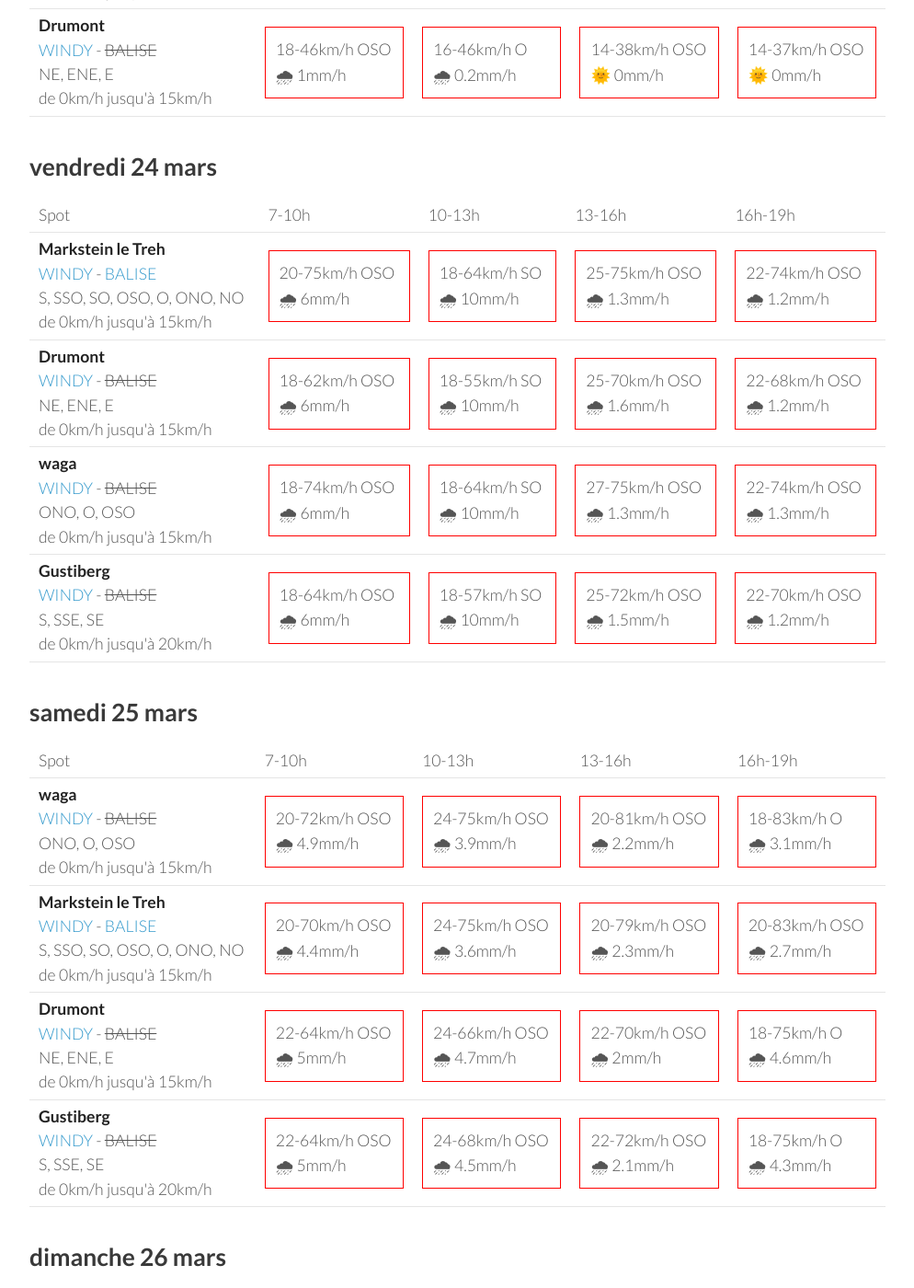
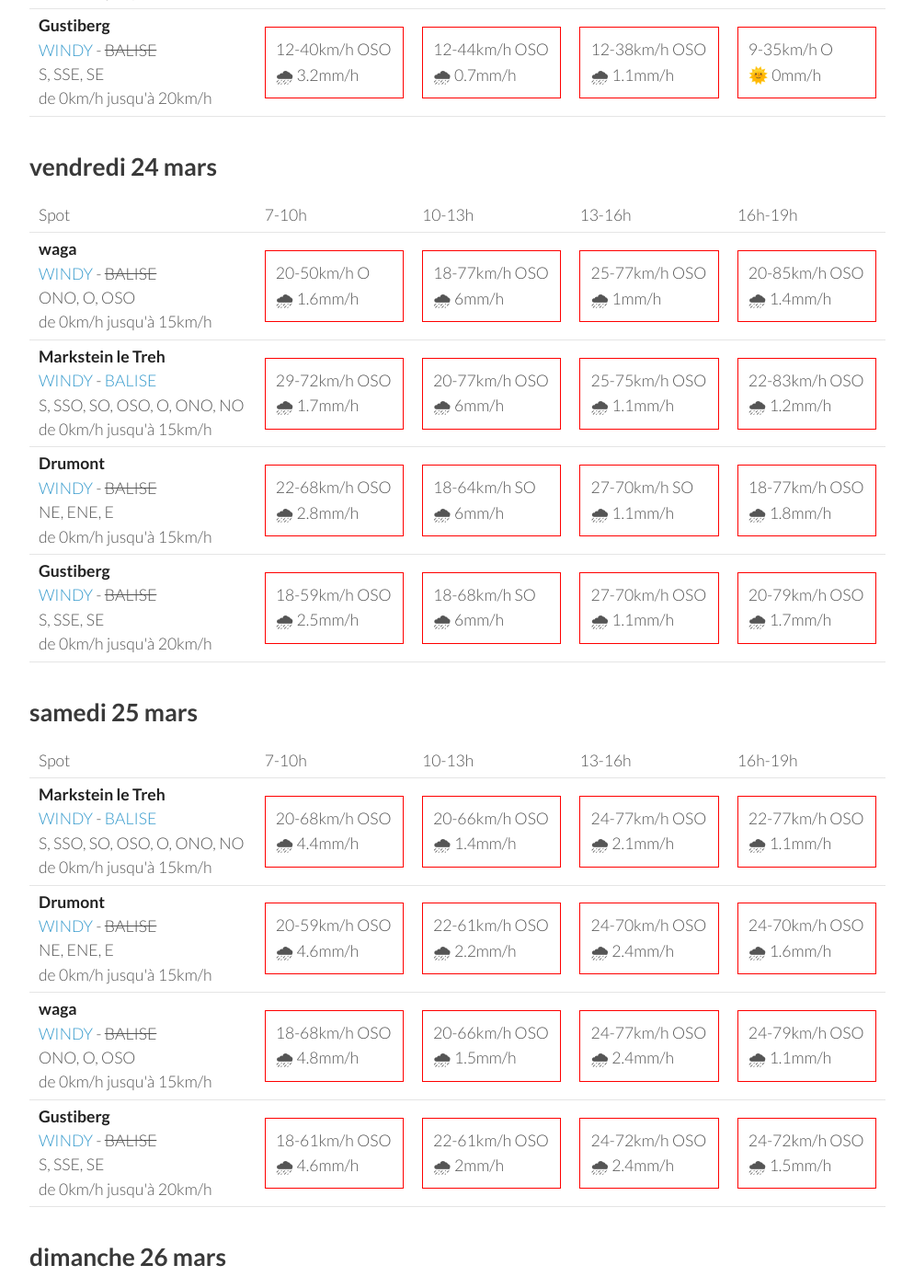
Before and after one commit to parapente-dans-le-nord/parapente-dans-le-nord.github.io, a Jekyll site: the page built from vosges.markdown, in a window 1280 px wide and 1400 px high, scrolled down 1299 px. Shown: the whole window at 92% size, without its empty margins (26-1020 px from the left). Built offline with Jekyll 4.4.1, drawn with Linux system fonts in a browser that asks for light colours; some of the changed text lies outside the part shown.

Commit message:
update index.markdown

```diff
--- a/vosges.markdown
+++ b/vosges.markdown
@@ -25,36 +25,36 @@ page mise à jour le mercredi 22 mars 13:16
         <td><strong>waga</strong><br><a href="https://windy.com/47.903/6.996?47.900,6.983,15">WINDY</a> - <span class="no-balise"> BALISE </span><br> <span class="vent-favorable">ONO, O, OSO</span><br><span class="force-vent">de 0km/h jusqu'à 15km/h</span> </td>
 
             <td><div class="not-flyable"><p>0-0km/h NA</p><p>🌧️ 0mm/h</p></div></td>
-            <td><div class="not-flyable"><p>11-27km/h ONO</p><p>🌞 0mm/h</p></div></td>
-            <td><div class="not-flyable"><p>9-27km/h ONO</p><p>🌞 0mm/h</p></div></td>
-            <td><div class="not-flyable"><p>7-22km/h OSO</p><p>🌞 0mm/h</p></div></td>
+            <td><div class="not-flyable"><p>0-0km/h NA</p><p>🌧️ 0mm/h</p></div></td>
+            <td><div class="not-flyable"><p>0-0km/h NA</p><p>🌧️ 0mm/h</p></div></td>
+            <td><div class="not-flyable"><p>9-29km/h O</p><p>🌞 0mm/h</p></div></td>
 
     </tr>
 <tr>
         <td><strong>Markstein le Treh</strong><br><a href="https://windy.com/47.926/7.012?47.505,7.012,8,m:eY1agmQ">WINDY</a> - <span class=""><a href="http://www.balisemeteo.com/balise.php?idBalise=136">BALISE</a> </span><br> <span class="vent-favorable">S, SSO, SO, OSO, O, ONO, NO</span><br><span class="force-vent">de 0km/h jusqu'à 15km/h</span> </td>
 
             <td><div class="not-flyable"><p>0-0km/h NA</p><p>🌧️ 0mm/h</p></div></td>
-            <td><div class="not-flyable"><p>18-40km/h OSO</p><p>🌞 0mm/h</p></div></td>
-            <td><div class="not-flyable"><p>16-38km/h OSO</p><p>🌞 0mm/h</p></div></td>
-            <td><div class="not-flyable"><p>14-35km/h OSO</p><p>🌞 0mm/h</p></div></td>
+            <td><div class="not-flyable"><p>0-0km/h NA</p><p>🌧️ 0mm/h</p></div></td>
+            <td><div class="not-flyable"><p>0-0km/h NA</p><p>🌧️ 0mm/h</p></div></td>
+            <td><div class="not-flyable"><p>16-42km/h OSO</p><p>🌞 0mm/h</p></div></td>
 
     </tr>
 <tr>
         <td><strong>Drumont</strong><br><a href="https://windy.com/47.898/6.919?47.687,6.919,9,m:eYYagmG">WINDY</a> - <span class="no-balise"> BALISE </span><br> <span class="vent-favorable">NE, ENE, E</span><br><span class="force-vent">de 0km/h jusqu'à 15km/h</span> </td>
 
             <td><div class="not-flyable"><p>0-0km/h NA</p><p>🌧️ 0mm/h</p></div></td>
-            <td><div class="not-flyable"><p>18-44km/h O</p><p>🌞 0mm/h</p></div></td>
-            <td><div class="not-flyable"><p>16-44km/h OSO</p><p>🌞 0mm/h</p></div></td>
-            <td><div class="not-flyable"><p>14-38km/h OSO</p><p>🌞 0mm/h</p></div></td>
+            <td><div class="not-flyable"><p>0-0km/h NA</p><p>🌧️ 0mm/h</p></div></td>
+            <td><div class="not-flyable"><p>0-0km/h NA</p><p>🌧️ 0mm/h</p></div></td>
+            <td><div class="not-flyable"><p>12-38km/h OSO</p><p>🌞 0mm/h</p></div></td>
 
     </tr>
 <tr>
         <td><strong>Gustiberg</strong><br><a href="https://windy.com/47.894/6.934?47.891,6.934,15,m:eYYagmI">WINDY</a> - <span class="no-balise"> BALISE </span><br> <span class="vent-favorable">S, SSE, SE</span><br><span class="force-vent">de 0km/h jusqu'à 20km/h</span> </td>
 
             <td><div class="not-flyable"><p>0-0km/h NA</p><p>🌧️ 0mm/h</p></div></td>
-            <td><div class="not-flyable"><p>12-38km/h O</p><p>🌞 0mm/h</p></div></td>
-            <td><div class="not-flyable"><p>12-40km/h OSO</p><p>🌞 0mm/h</p></div></td>
-            <td><div class="not-flyable"><p>11-31km/h OSO</p><p>🌞 0mm/h</p></div></td>
+            <td><div class="not-flyable"><p>0-0km/h NA</p><p>🌧️ 0mm/h</p></div></td>
+            <td><div class="not-flyable"><p>0-0km/h NA</p><p>🌧️ 0mm/h</p></div></td>
+            <td><div class="not-flyable"><p>9-33km/h OSO</p><p>🌞 0mm/h</p></div></td>
 
     </tr>
 
@@ -76,40 +76,40 @@ page mise à jour le mercredi 22 mars 13:16
 <tr>
         <td><strong>waga</strong><br><a href="https://windy.com/47.903/6.996?47.900,6.983,15">WINDY</a> - <span class="no-balise"> BALISE </span><br> <span class="vent-favorable">ONO, O, OSO</span><br><span class="force-vent">de 0km/h jusqu'à 15km/h</span> </td>
 
-            <td><div class="not-flyable"><p>9-25km/h O</p><p>🌧 0.6mm/h</p></div></td>
-            <td><div class="not-flyable"><p>9-29km/h ONO</p><p>🌞 0mm/h</p></div></td>
-            <td><div class="not-flyable"><p>7-22km/h O</p><p>🌞 0mm/h</p></div></td>
-            <td><div class="not-flyable"><p>9-22km/h O</p><p>🌞 0mm/h</p></div></td>
+            <td><div class="not-flyable"><p>11-29km/h O</p><p>🌧 2mm/h</p></div></td>
+            <td><div class="not-flyable"><p>11-33km/h O</p><p>🌧 0.4mm/h</p></div></td>
+            <td><div class="not-flyable"><p>12-31km/h O</p><p>🌧 0.8mm/h</p></div></td>
+            <td><div class="not-flyable"><p>7-27km/h O</p><p>🌞 0mm/h</p></div></td>
 
 
     </tr>
 <tr>
         <td><strong>Markstein le Treh</strong><br><a href="https://windy.com/47.926/7.012?47.505,7.012,8,m:eY1agmQ">WINDY</a> - <span class=""><a href="http://www.balisemeteo.com/balise.php?idBalise=136">BALISE</a> </span><br> <span class="vent-favorable">S, SSO, SO, OSO, O, ONO, NO</span><br><span class="force-vent">de 0km/h jusqu'à 15km/h</span> </td>
 
-            <td><div class="not-flyable"><p>18-46km/h OSO</p><p>🌧 0.8mm/h</p></div></td>
-            <td><div class="not-flyable"><p>16-46km/h OSO</p><p>🌞 0mm/h</p></div></td>
-            <td><div class="not-flyable"><p>14-37km/h OSO</p><p>🌞 0mm/h</p></div></td>
-            <td><div class="not-flyable"><p>16-37km/h OSO</p><p>🌞 0mm/h</p></div></td>
+            <td><div class="not-flyable"><p>22-50km/h OSO</p><p>🌧 2.3mm/h</p></div></td>
+            <td><div class="not-flyable"><p>22-51km/h OSO</p><p>🌧 0.5mm/h</p></div></td>
+            <td><div class="not-flyable"><p>20-50km/h OSO</p><p>🌧 1mm/h</p></div></td>
+            <td><div class="not-flyable"><p>12-40km/h OSO</p><p>🌞 0mm/h</p></div></td>
+
+
+    </tr>
+<tr>
+        <td><strong>Drumont</strong><br><a href="https://windy.com/47.898/6.919?47.687,6.919,9,m:eYYagmG">WINDY</a> - <span class="no-balise"> BALISE </span><br> <span class="vent-favorable">NE, ENE, E</span><br><span class="force-vent">de 0km/h jusqu'à 15km/h</span> </td>
+
+            <td><div class="not-flyable"><p>18-50km/h OSO</p><p>🌧 3.7mm/h</p></div></td>
+            <td><div class="not-flyable"><p>18-51km/h OSO</p><p>🌧 0.8mm/h</p></div></td>
+            <td><div class="not-flyable"><p>18-46km/h O</p><p>🌧 1.3mm/h</p></div></td>
+            <td><div class="not-flyable"><p>11-40km/h O</p><p>🌞 0mm/h</p></div></td>
 
 
     </tr>
 <tr>
         <td><strong>Gustiberg</strong><br><a href="https://windy.com/47.894/6.934?47.891,6.934,15,m:eYYagmI">WINDY</a> - <span class="no-balise"> BALISE </span><br> <span class="vent-favorable">S, SSE, SE</span><br><span class="force-vent">de 0km/h jusqu'à 20km/h</span> </td>
 
-            <td><div class="not-flyable"><p>12-38km/h OSO</p><p>🌧 0.8mm/h</p></div></td>
-            <td><div class="not-flyable"><p>12-40km/h OSO</p><p>🌞 0mm/h</p></div></td>
-            <td><div class="not-flyable"><p>11-31km/h OSO</p><p>🌞 0mm/h</p></div></td>
-            <td><div class="not-flyable"><p>11-31km/h OSO</p><p>🌞 0mm/h</p></div></td>
-
-
-    </tr>
-<tr>
-        <td><strong>Drumont</strong><br><a href="https://windy.com/47.898/6.919?47.687,6.919,9,m:eYYagmG">WINDY</a> - <span class="no-balise"> BALISE </span><br> <span class="vent-favorable">NE, ENE, E</span><br><span class="force-vent">de 0km/h jusqu'à 15km/h</span> </td>
-
-            <td><div class="not-flyable"><p>18-46km/h OSO</p><p>🌧 1mm/h</p></div></td>
-            <td><div class="not-flyable"><p>16-46km/h O</p><p>🌧 0.2mm/h</p></div></td>
-            <td><div class="not-flyable"><p>14-38km/h OSO</p><p>🌞 0mm/h</p></div></td>
-            <td><div class="not-flyable"><p>14-37km/h OSO</p><p>🌞 0mm/h</p></div></td>
+            <td><div class="not-flyable"><p>12-40km/h OSO</p><p>🌧 3.2mm/h</p></div></td>
+            <td><div class="not-flyable"><p>12-44km/h OSO</p><p>🌧 0.7mm/h</p></div></td>
+            <td><div class="not-flyable"><p>12-38km/h OSO</p><p>🌧 1.1mm/h</p></div></td>
+            <td><div class="not-flyable"><p>9-35km/h O</p><p>🌞 0mm/h</p></div></td>
 
 
     </tr>
@@ -130,42 +130,42 @@ page mise à jour le mercredi 22 mars 13:16
       <td>16h-19h</td>
     </tr>
 <tr>
+        <td><strong>waga</strong><br><a href="https://windy.com/47.903/6.996?47.900,6.983,15">WINDY</a> - <span class="no-balise"> BALISE </span><br> <span class="vent-favorable">ONO, O, OSO</span><br><span class="force-vent">de 0km/h jusqu'à 15km/h</span> </td>
+
+            <td><div class="not-flyable"><p>20-50km/h O</p><p>🌧 1.6mm/h</p></div></td>
+            <td><div class="not-flyable"><p>18-77km/h OSO</p><p>🌧 6mm/h</p></div></td>
+            <td><div class="not-flyable"><p>25-77km/h OSO</p><p>🌧 1mm/h</p></div></td>
+            <td><div class="not-flyable"><p>20-85km/h OSO</p><p>🌧 1.4mm/h</p></div></td>
+
+
+    </tr>
+<tr>
         <td><strong>Markstein le Treh</strong><br><a href="https://windy.com/47.926/7.012?47.505,7.012,8,m:eY1agmQ">WINDY</a> - <span class=""><a href="http://www.balisemeteo.com/balise.php?idBalise=136">BALISE</a> </span><br> <span class="vent-favorable">S, SSO, SO, OSO, O, ONO, NO</span><br><span class="force-vent">de 0km/h jusqu'à 15km/h</span> </td>
 
-            <td><div class="not-flyable"><p>20-75km/h OSO</p><p>🌧 6mm/h</p></div></td>
-            <td><div class="not-flyable"><p>18-64km/h SO</p><p>🌧 10mm/h</p></div></td>
-            <td><div class="not-flyable"><p>25-75km/h OSO</p><p>🌧 1.3mm/h</p></div></td>
-            <td><div class="not-flyable"><p>22-74km/h OSO</p><p>🌧 1.2mm/h</p></div></td>
+            <td><div class="not-flyable"><p>29-72km/h OSO</p><p>🌧 1.7mm/h</p></div></td>
+            <td><div class="not-flyable"><p>20-77km/h OSO</p><p>🌧 6mm/h</p></div></td>
+            <td><div class="not-flyable"><p>25-75km/h OSO</p><p>🌧 1.1mm/h</p></div></td>
+            <td><div class="not-flyable"><p>22-83km/h OSO</p><p>🌧 1.2mm/h</p></div></td>
 
 
     </tr>
 <tr>
         <td><strong>Drumont</strong><br><a href="https://windy.com/47.898/6.919?47.687,6.919,9,m:eYYagmG">WINDY</a> - <span class="no-balise"> BALISE </span><br> <span class="vent-favorable">NE, ENE, E</span><br><span class="force-vent">de 0km/h jusqu'à 15km/h</span> </td>
 
-            <td><div class="not-flyable"><p>18-62km/h OSO</p><p>🌧 6mm/h</p></div></td>
-            <td><div class="not-flyable"><p>18-55km/h SO</p><p>🌧 10mm/h</p></div></td>
-            <td><div class="not-flyable"><p>25-70km/h OSO</p><p>🌧 1.6mm/h</p></div></td>
-            <td><div class="not-flyable"><p>22-68km/h OSO</p><p>🌧 1.2mm/h</p></div></td>
-
-
-    </tr>
-<tr>
-        <td><strong>waga</strong><br><a href="https://windy.com/47.903/6.996?47.900,6.983,15">WINDY</a> - <span class="no-balise"> BALISE </span><br> <span class="vent-favorable">ONO, O, OSO</span><br><span class="force-vent">de 0km/h jusqu'à 15km/h</span> </td>
-
-            <td><div class="not-flyable"><p>18-74km/h OSO</p><p>🌧 6mm/h</p></div></td>
-            <td><div class="not-flyable"><p>18-64km/h SO</p><p>🌧 10mm/h</p></div></td>
-            <td><div class="not-flyable"><p>27-75km/h OSO</p><p>🌧 1.3mm/h</p></div></td>
-            <td><div class="not-flyable"><p>22-74km/h OSO</p><p>🌧 1.3mm/h</p></div></td>
+            <td><div class="not-flyable"><p>22-68km/h OSO</p><p>🌧 2.8mm/h</p></div></td>
+            <td><div class="not-flyable"><p>18-64km/h SO</p><p>🌧 6mm/h</p></div></td>
+            <td><div class="not-flyable"><p>27-70km/h SO</p><p>🌧 1.1mm/h</p></div></td>
+            <td><div class="not-flyable"><p>18-77km/h OSO</p><p>🌧 1.8mm/h</p></div></td>
 
 
     </tr>
 <tr>
         <td><strong>Gustiberg</strong><br><a href="https://windy.com/47.894/6.934?47.891,6.934,15,m:eYYagmI">WINDY</a> - <span class="no-balise"> BALISE </span><br> <span class="vent-favorable">S, SSE, SE</span><br><span class="force-vent">de 0km/h jusqu'à 20km/h</span> </td>
 
-            <td><div class="not-flyable"><p>18-64km/h OSO</p><p>🌧 6mm/h</p></div></td>
-            <td><div class="not-flyable"><p>18-57km/h SO</p><p>🌧 10mm/h</p></div></td>
-            <td><div class="not-flyable"><p>25-72km/h OSO</p><p>🌧 1.5mm/h</p></div></td>
-            <td><div class="not-flyable"><p>22-70km/h OSO</p><p>🌧 1.2mm/h</p></div></td>
+            <td><div class="not-flyable"><p>18-59km/h OSO</p><p>🌧 2.5mm/h</p></div></td>
+            <td><div class="not-flyable"><p>18-68km/h SO</p><p>🌧 6mm/h</p></div></td>
+            <td><div class="not-flyable"><p>27-70km/h OSO</p><p>🌧 1.1mm/h</p></div></td>
+            <td><div class="not-flyable"><p>20-79km/h OSO</p><p>🌧 1.7mm/h</p></div></td>
 
 
     </tr>
@@ -186,42 +186,42 @@ page mise à jour le mercredi 22 mars 13:16
       <td>16h-19h</td>
     </tr>
 <tr>
-        <td><strong>waga</strong><br><a href="https://windy.com/47.903/6.996?47.900,6.983,15">WINDY</a> - <span class="no-balise"> BALISE </span><br> <span class="vent-favorable">ONO, O, OSO</span><br><span class="force-vent">de 0km/h jusqu'à 15km/h</span> </td>
-
-            <td><div class="not-flyable"><p>20-72km/h OSO</p><p>🌧 4.9mm/h</p></div></td>
-            <td><div class="not-flyable"><p>24-75km/h OSO</p><p>🌧 3.9mm/h</p></div></td>
-            <td><div class="not-flyable"><p>20-81km/h OSO</p><p>🌧 2.2mm/h</p></div></td>
-            <td><div class="not-flyable"><p>18-83km/h O</p><p>🌧 3.1mm/h</p></div></td>
-
-
-    </tr>
-<tr>
         <td><strong>Markstein le Treh</strong><br><a href="https://windy.com/47.926/7.012?47.505,7.012,8,m:eY1agmQ">WINDY</a> - <span class=""><a href="http://www.balisemeteo.com/balise.php?idBalise=136">BALISE</a> </span><br> <span class="vent-favorable">S, SSO, SO, OSO, O, ONO, NO</span><br><span class="force-vent">de 0km/h jusqu'à 15km/h</span> </td>
 
-            <td><div class="not-flyable"><p>20-70km/h OSO</p><p>🌧 4.4mm/h</p></div></td>
-            <td><div class="not-flyable"><p>24-75km/h OSO</p><p>🌧 3.6mm/h</p></div></td>
-            <td><div class="not-flyable"><p>20-79km/h OSO</p><p>🌧 2.3mm/h</p></div></td>
-            <td><div class="not-flyable"><p>20-83km/h OSO</p><p>🌧 2.7mm/h</p></div></td>
+            <td><div class="not-flyable"><p>20-68km/h OSO</p><p>🌧 4.4mm/h</p></div></td>
+            <td><div class="not-flyable"><p>20-66km/h OSO</p><p>🌧 1.4mm/h</p></div></td>
+            <td><div class="not-flyable"><p>24-77km/h OSO</p><p>🌧 2.1mm/h</p></div></td>
+            <td><div class="not-flyable"><p>22-77km/h OSO</p><p>🌧 1.1mm/h</p></div></td>
 
 
     </tr>
 <tr>
         <td><strong>Drumont</strong><br><a href="https://windy.com/47.898/6.919?47.687,6.919,9,m:eYYagmG">WINDY</a> - <span class="no-balise"> BALISE </span><br> <span class="vent-favorable">NE, ENE, E</span><br><span class="force-vent">de 0km/h jusqu'à 15km/h</span> </td>
 
-            <td><div class="not-flyable"><p>22-64km/h OSO</p><p>🌧 5mm/h</p></div></td>
-            <td><div class="not-flyable"><p>24-66km/h OSO</p><p>🌧 4.7mm/h</p></div></td>
-            <td><div class="not-flyable"><p>22-70km/h OSO</p><p>🌧 2mm/h</p></div></td>
-            <td><div class="not-flyable"><p>18-75km/h O</p><p>🌧 4.6mm/h</p></div></td>
+            <td><div class="not-flyable"><p>20-59km/h OSO</p><p>🌧 4.6mm/h</p></div></td>
+            <td><div class="not-flyable"><p>22-61km/h OSO</p><p>🌧 2.2mm/h</p></div></td>
+            <td><div class="not-flyable"><p>24-70km/h OSO</p><p>🌧 2.4mm/h</p></div></td>
+            <td><div class="not-flyable"><p>24-70km/h OSO</p><p>🌧 1.6mm/h</p></div></td>
+
+
+    </tr>
+<tr>
+        <td><strong>waga</strong><br><a href="https://windy.com/47.903/6.996?47.900,6.983,15">WINDY</a> - <span class="no-balise"> BALISE </span><br> <span class="vent-favorable">ONO, O, OSO</span><br><span class="force-vent">de 0km/h jusqu'à 15km/h</span> </td>
+
+            <td><div class="not-flyable"><p>18-68km/h OSO</p><p>🌧 4.8mm/h</p></div></td>
+            <td><div class="not-flyable"><p>20-66km/h OSO</p><p>🌧 1.5mm/h</p></div></td>
+            <td><div class="not-flyable"><p>24-77km/h OSO</p><p>🌧 2.4mm/h</p></div></td>
+            <td><div class="not-flyable"><p>24-79km/h OSO</p><p>🌧 1.1mm/h</p></div></td>
 
 
     </tr>
 <tr>
         <td><strong>Gustiberg</strong><br><a href="https://windy.com/47.894/6.934?47.891,6.934,15,m:eYYagmI">WINDY</a> - <span class="no-balise"> BALISE </span><br> <span class="vent-favorable">S, SSE, SE</span><br><span class="force-vent">de 0km/h jusqu'à 20km/h</span> </td>
 
-            <td><div class="not-flyable"><p>22-64km/h OSO</p><p>🌧 5mm/h</p></div></td>
-            <td><div class="not-flyable"><p>24-68km/h OSO</p><p>🌧 4.5mm/h</p></div></td>
-            <td><div class="not-flyable"><p>22-72km/h OSO</p><p>🌧 2.1mm/h</p></div></td>
-            <td><div class="not-flyable"><p>18-75km/h O</p><p>🌧 4.3mm/h</p></div></td>
+            <td><div class="not-flyable"><p>18-61km/h OSO</p><p>🌧 4.6mm/h</p></div></td>
+            <td><div class="not-flyable"><p>22-61km/h OSO</p><p>🌧 2mm/h</p></div></td>
+            <td><div class="not-flyable"><p>24-72km/h OSO</p><p>🌧 2.4mm/h</p></div></td>
+            <td><div class="not-flyable"><p>24-72km/h OSO</p><p>🌧 1.5mm/h</p></div></td>
 
 
     </tr>
```
Also changed, not shown: other parts of vosges.markdown (+1 -1 lines).
